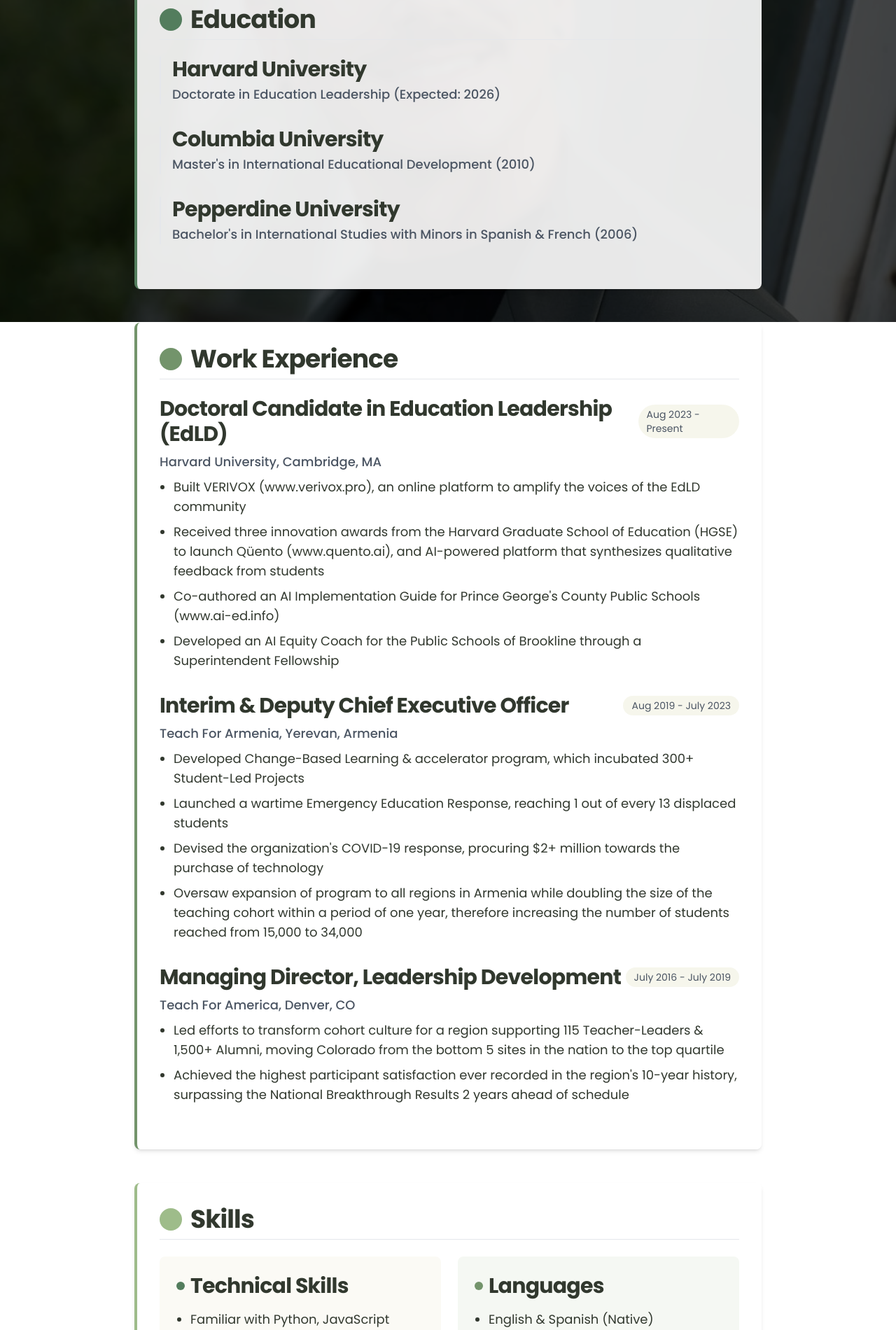
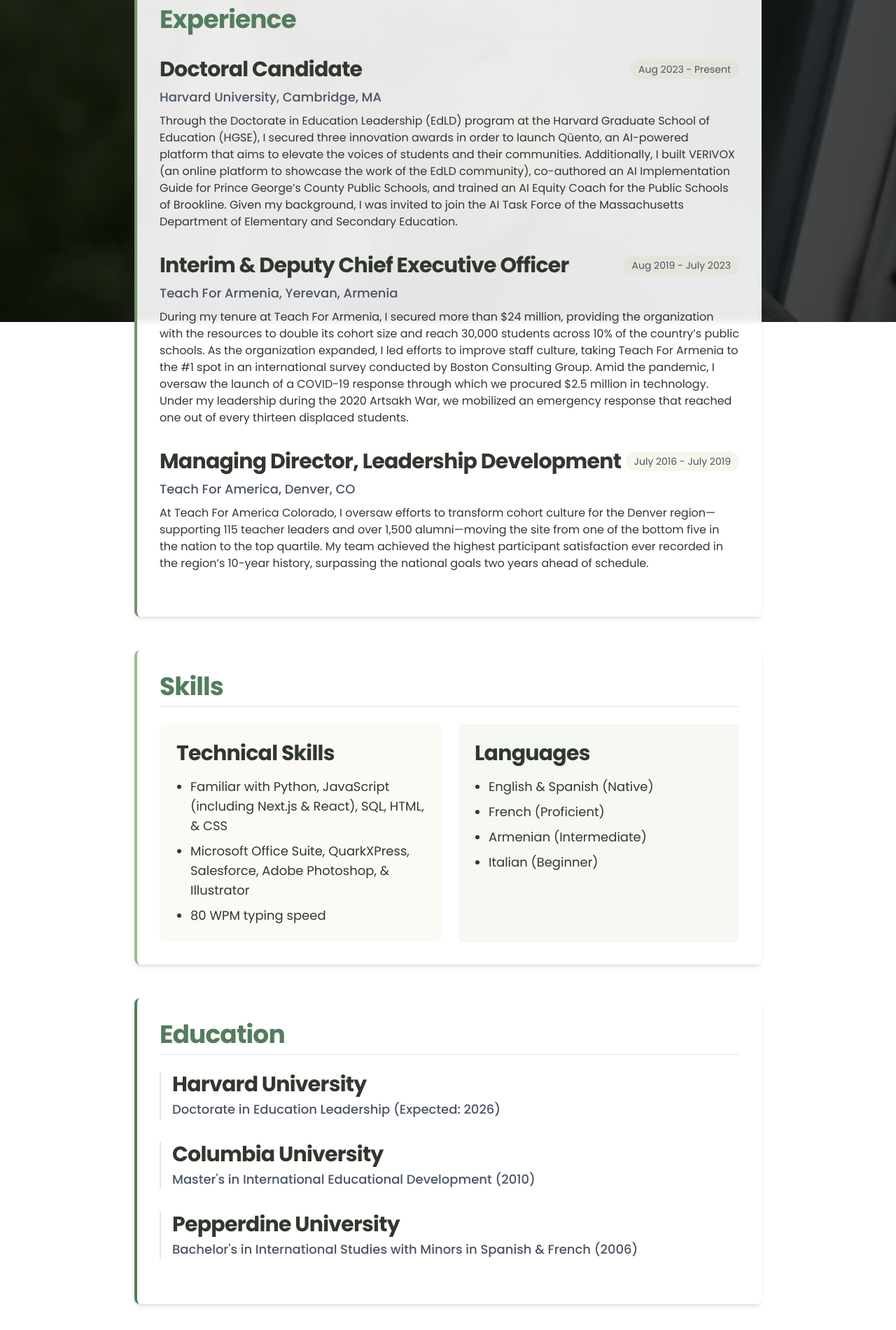
Before and after one commit to ruizclark/personal-website, a Next.js app: page /experience in a window 1280 px wide. Shown: the part 340-2240 px from the top of the page at 70% size. Built offline with nearby package versions, Linux system fonts and the light colour scheme.

Commit message:
Updated work experience content

```diff
--- a/app/experience/page.tsx
+++ b/app/experience/page.tsx
@@ -38,6 +38,105 @@ export default function Experience() {
           </div>
 
           <div className="max-w-4xl mx-auto">
+
+            {/* Work Experience Section */}
+            <motion.section
+              initial={{ opacity: 0, y: 20 }}
+              animate={{ opacity: 1, y: 0 }}
+              transition={{ duration: 0.5, delay: 0.2 }}
+              className="mb-12 relative"
+            >
+              <div className="relative z-10 bg-white/90 dark:bg-gray-800/90 backdrop-blur-sm rounded-lg shadow-md p-8 border-l-4 border-secondary-500">
+                <h2 className="mb-6 pb-2 border-b border-gray-200 dark:border-gray-700 flex items-center text-primary-600">
+                  Experience
+                </h2>
+
+                <div className="mb-8">
+                  <div className="flex flex-col md:flex-row md:items-center justify-between mb-2">
+                    <h3 className="mb-0">Doctoral Candidate</h3>
+                    <p className="text-gray-600 dark:text-gray-400 bg-beige-300/20 px-3 py-1 rounded-full text-sm">
+                      Aug 2023 - Present
+                    </p>
+                  </div>
+                  <p className="text-lg font-medium text-gray-600 dark:text-gray-400 mb-2">
+                    Harvard University, Cambridge, MA
+                  </p>
+                  <p className="text-base mb-8 text-left">
+                    Through the Doctorate in Education Leadership (EdLD) program at the Harvard Graduate School of Education (HGSE), I secured three innovation awards in order to launch Qüento, an AI-powered platform that aims to elevate the voices of students and their communities. Additionally, I built VERIVOX (an online platform to showcase the work of the EdLD community), co-authored an AI Implementation Guide for Prince George’s County Public Schools, and trained an AI Equity Coach for the Public Schools of Brookline. Given my background, I was invited to join the AI Task Force of the Massachusetts Department of Elementary and Secondary Education.
+                  </p>
+                </div>
+
+                <div className="mb-8">
+                  <div className="flex flex-col md:flex-row md:items-center justify-between mb-2">
+                    <h3 className="mb-0">Interim & Deputy Chief Executive Officer</h3>
+                    <p className="text-gray-600 dark:text-gray-400 bg-beige-300/20 px-3 py-1 rounded-full text-sm">
+                      Aug 2019 - July 2023
+                    </p>
+                  </div>
+                  <p className="text-lg font-medium text-gray-600 dark:text-gray-400 mb-2">
+                    Teach For Armenia, Yerevan, Armenia
+                  </p>
+                  <p className="text-base mb-8 text-left">
+                    During my tenure at Teach For Armenia, I secured more than $24 million, providing the organization with the resources to double its cohort size and reach 30,000 students across 10% of the country’s public schools. As the organization expanded, I led efforts to improve staff culture, taking Teach For Armenia to the #1 spot in an international survey conducted by Boston Consulting Group. Amid the pandemic, I oversaw the launch of a COVID-19 response through which we procured $2.5 million in technology. Under my leadership during the 2020 Artsakh War, we mobilized an emergency response that reached one out of every thirteen displaced students.
+                  </p>
+                </div>
+
+                <div className="mb-8">
+                  <div className="flex flex-col md:flex-row md:items-center justify-between mb-2">
+                    <h3 className="mb-0">Managing Director, Leadership Development</h3>
+                    <p className="text-gray-600 dark:text-gray-400 bg-beige-300/20 px-3 py-1 rounded-full text-sm">
+                      July 2016 - July 2019
+                    </p>
+                  </div>
+                  <p className="text-lg font-medium text-gray-600 dark:text-gray-400 mb-2">
+                    Teach For America, Denver, CO
+                  </p>
+                  <p className="text-base mb-8 text-left">
+                    At Teach For America Colorado, I oversaw efforts to transform cohort culture for the Denver region—supporting 115 teacher leaders and over 1,500 alumni—moving the site from one of the bottom five in the nation to the top quartile. My team achieved the highest participant satisfaction ever recorded in the region’s 10-year history, surpassing the national goals two years ahead of schedule.
+                  </p>
+                </div>
+              </div>
+            </motion.section>
+
+            {/* Skills Section */}
+            <motion.section
+              initial={{ opacity: 0, y: 20 }}
+              animate={{ opacity: 1, y: 0 }}
+              transition={{ duration: 0.5, delay: 0.3 }}
+              className="mb-12 relative"
+            >
+              <div className="relative z-10 bg-white/90 dark:bg-gray-800/90 backdrop-blur-sm rounded-lg shadow-md p-8 border-l-4 border-accent-400">
+                <h2 className="mb-6 pb-2 border-b border-gray-200 dark:border-gray-700 flex items-center text-primary-600">
+                  Skills
+                </h2>
+
+                <div className="grid grid-cols-1 md:grid-cols-2 gap-6">
+                  <div className="bg-beige-300/10 p-6 rounded-lg">
+                    <h3 className="mb-4 flex items-center">
+                      Technical Skills
+                    </h3>
+                    <ul className="list-disc pl-5 space-y-2 text-base md:text-lg leading-relaxed">
+                      <li>Familiar with Python, JavaScript (including Next.js & React), SQL, HTML, & CSS</li>
+                      <li>Microsoft Office Suite, QuarkXPress, Salesforce, Adobe Photoshop, & Illustrator</li>
+                      <li>80 WPM typing speed</li>
+                    </ul>
+                  </div>
+
+                  <div className="bg-accent-400/10 p-6 rounded-lg">
+                    <h3 className="mb-4 flex items-center">
+                      Languages
+                    </h3>
+                    <ul className="list-disc pl-5 space-y-2 text-base md:text-lg leading-relaxed">
+                      <li>English & Spanish (Native)</li>
+                      <li>French (Proficient)</li>
+                      <li>Armenian (Intermediate)</li>
+                      <li>Italian (Beginner)</li>
+                    </ul>
+                  </div>
+                </div>
+              </div>
+            </motion.section>
+
             {/* Education Section */}
             <motion.section
               initial={{ opacity: 0, y: 20 }}
@@ -46,8 +145,7 @@ export default function Experience() {
               className="mb-12 relative"
             >
               <div className="relative z-10 bg-white/90 dark:bg-gray-800/90 backdrop-blur-sm rounded-lg shadow-md p-8 border-l-4 border-primary-600">
-                <h2 className="mb-6 pb-2 border-b border-gray-200 dark:border-gray-700 flex items-center">
-                  <span className="inline-block w-8 h-8 bg-primary-600 rounded-full mr-3 flex-shrink-0"></span>
+                <h2 className="mb-6 pb-2 border-b border-gray-200 dark:border-gray-700 flex items-center text-primary-600">
                   Education
                 </h2>
 
@@ -74,143 +172,6 @@ export default function Experience() {
               </div>
             </motion.section>
 
-            {/* Work Experience Section */}
-            <motion.section
-              initial={{ opacity: 0, y: 20 }}
-              animate={{ opacity: 1, y: 0 }}
-              transition={{ duration: 0.5, delay: 0.2 }}
-              className="mb-12 relative"
-            >
-              <div className="relative z-10 bg-white/90 dark:bg-gray-800/90 backdrop-blur-sm rounded-lg shadow-md p-8 border-l-4 border-secondary-500">
-                <h2 className="mb-6 pb-2 border-b border-gray-200 dark:border-gray-700 flex items-center">
-                  <span className="inline-block w-8 h-8 bg-secondary-500 rounded-full mr-3 flex-shrink-0"></span>
-                  Work Experience
-                </h2>
-
-                <div className="mb-8">
-                  <div className="flex flex-col md:flex-row md:items-center justify-between mb-2">
-                    <h3 className="mb-0">Doctoral Candidate in Education Leadership (EdLD)</h3>
-                    <p className="text-gray-600 dark:text-gray-400 bg-beige-300/20 px-3 py-1 rounded-full text-sm">
-                      Aug 2023 - Present
-                    </p>
-                  </div>
-                  <p className="text-lg font-medium text-gray-600 dark:text-gray-400 mb-2">
-                    Harvard University, Cambridge, MA
-                  </p>
-                  <ul className="list-disc pl-5 space-y-2 text-base md:text-lg leading-relaxed">
-                    <li>
-                      Built VERIVOX (www.verivox.pro), an online platform to amplify the voices of the EdLD community
-                    </li>
-                    <li>
-                      Received three innovation awards from the Harvard Graduate School of Education (HGSE) to launch
-                      Qüento (www.quento.ai), and AI-powered platform that synthesizes qualitative feedback from
-                      students
-                    </li>
-                    <li>
-                      Co-authored an AI Implementation Guide for Prince George's County Public Schools (www.ai-ed.info)
-                    </li>
-                    <li>
-                      Developed an AI Equity Coach for the Public Schools of Brookline through a Superintendent
-                      Fellowship
-                    </li>
-                  </ul>
-                </div>
-
-                <div className="mb-8">
-                  <div className="flex flex-col md:flex-row md:items-center justify-between mb-2">
-                    <h3 className="mb-0">Interim & Deputy Chief Executive Officer</h3>
-                    <p className="text-gray-600 dark:text-gray-400 bg-beige-300/20 px-3 py-1 rounded-full text-sm">
-                      Aug 2019 - July 2023
-                    </p>
-                  </div>
-                  <p className="text-lg font-medium text-gray-600 dark:text-gray-400 mb-2">
-                    Teach For Armenia, Yerevan, Armenia
-                  </p>
-                  <ul className="list-disc pl-5 space-y-2 text-base md:text-lg leading-relaxed">
-                    <li>
-                      Developed Change-Based Learning & accelerator program, which incubated 300+ Student-Led Projects
-                    </li>
-                    <li>
-                      Launched a wartime Emergency Education Response, reaching 1 out of every 13 displaced students
-                    </li>
-                    <li>
-                      Devised the organization's COVID-19 response, procuring $2+ million towards the purchase of
-                      technology
-                    </li>
-                    <li>
-                      Oversaw expansion of program to all regions in Armenia while doubling the size of the teaching
-                      cohort within a period of one year, therefore increasing the number of students reached from
-                      15,000 to 34,000
-                    </li>
-                  </ul>
-                </div>
-
-                <div className="mb-8">
-                  <div className="flex flex-col md:flex-row md:items-center justify-between mb-2">
-                    <h3 className="mb-0">Managing Director, Leadership Development</h3>
-                    <p className="text-gray-600 dark:text-gray-400 bg-beige-300/20 px-3 py-1 rounded-full text-sm">
-                      July 2016 - July 2019
-                    </p>
-                  </div>
-                  <p className="text-lg font-medium text-gray-600 dark:text-gray-400 mb-2">
-                    Teach For America, Denver, CO
-                  </p>
-                  <ul className="list-disc pl-5 space-y-2 text-base md:text-lg leading-relaxed">
-                    <li>
-                      Led efforts to transform cohort culture for a region supporting 115 Teacher-Leaders & 1,500+
-                      Alumni, moving Colorado from the bottom 5 sites in the nation to the top quartile
-                    </li>
-                    <li>
-                      Achieved the highest participant satisfaction ever recorded in the region's 10-year history,
-                      surpassing the National Breakthrough Results 2 years ahead of schedule
-                    </li>
-                  </ul>
-                </div>
-              </div>
-            </motion.section>
-
-            {/* Skills Section */}
-            <motion.section
-              initial={{ opacity: 0, y: 20 }}
-              animate={{ opacity: 1, y: 0 }}
-              transition={{ duration: 0.5, delay: 0.3 }}
-              className="mb-12 relative"
-            >
-              <div className="relative z-10 bg-white/90 dark:bg-gray-800/90 backdrop-blur-sm rounded-lg shadow-md p-8 border-l-4 border-accent-400">
-                <h2 className="mb-6 pb-2 border-b border-gray-200 dark:border-gray-700 flex items-center">
-                  <span className="inline-block w-8 h-8 bg-accent-400 rounded-full mr-3 flex-shrink-0"></span>
-                  Skills
-                </h2>
-
-                <div className="grid grid-cols-1 md:grid-cols-2 gap-6">
-                  <div className="bg-beige-300/10 p-6 rounded-lg">
-                    <h3 className="mb-4 flex items-center">
-                      <span className="w-3 h-3 bg-primary-600 rounded-full mr-2"></span>
-                      Technical Skills
-                    </h3>
-                    <ul className="list-disc pl-5 space-y-2 text-base md:text-lg leading-relaxed">
-                      <li>Familiar with Python, JavaScript (including Next.js & React), SQL, HTML, & CSS</li>
-                      <li>Microsoft Office Suite, QuarkXPress, Salesforce, Adobe Photoshop, & Illustrator</li>
-                      <li>80 WPM typing speed</li>
-                    </ul>
-                  </div>
-
-                  <div className="bg-accent-400/10 p-6 rounded-lg">
-                    <h3 className="mb-4 flex items-center">
-                      <span className="w-3 h-3 bg-secondary-500 rounded-full mr-2"></span>
-                      Languages
-                    </h3>
-                    <ul className="list-disc pl-5 space-y-2 text-base md:text-lg leading-relaxed">
-                      <li>English & Spanish (Native)</li>
-                      <li>French (Proficient)</li>
-                      <li>Armenian (Intermediate)</li>
-                      <li>Italian (Beginner)</li>
-                    </ul>
-                  </div>
-                </div>
-              </div>
-            </motion.section>
-
             {/* Certificates Section */}
             <motion.section
               initial={{ opacity: 0, y: 20 }}
@@ -219,8 +180,7 @@ export default function Experience() {
               className="relative"
             >
               <div className="relative z-10 bg-white/90 dark:bg-gray-800/90 backdrop-blur-sm rounded-lg shadow-md p-8 border-l-4 border-beige-300">
-                <h2 className="mb-6 pb-2 border-b border-gray-200 dark:border-gray-700 flex items-center">
-                  <span className="inline-block w-8 h-8 bg-beige-300 rounded-full mr-3 flex-shrink-0"></span>
+                <h2 className="mb-6 pb-2 border-b border-gray-200 dark:border-gray-700 flex items-center text-primary-600">
                   Certificates
                 </h2>
 
```
